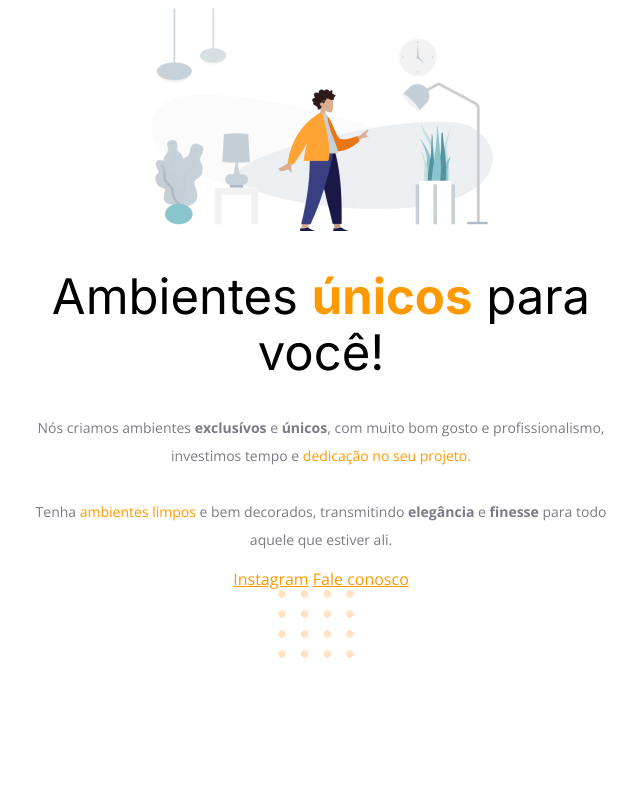
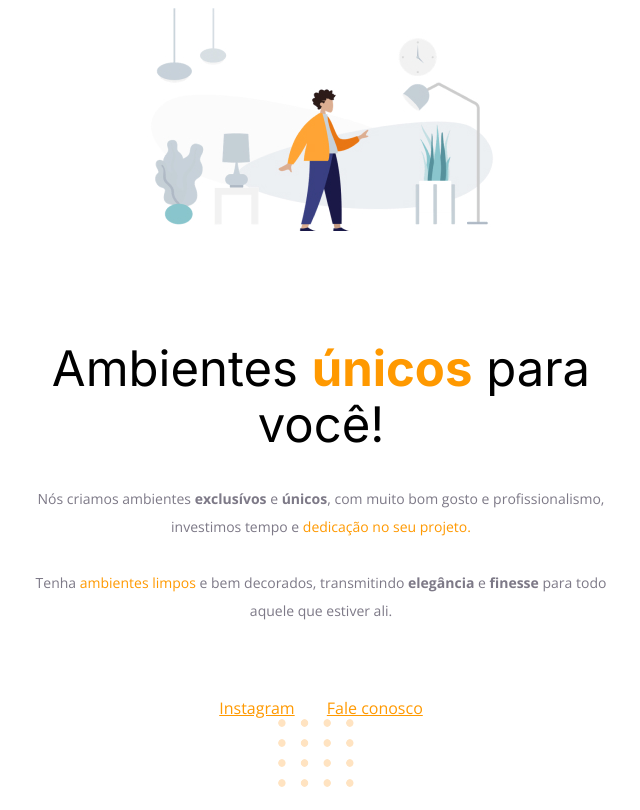
Before and after one commit to Brainha/Projeto01, a plain HTML site: page index.html in a window 1280 px wide. Shown: the whole page, without its empty margins (319-959 px from the left). Drawn offline with nearby package versions, Linux system fonts and the light colour scheme.

Commit message:
TrabalhandoComEspacamentos
aula27

```diff
--- a/style.css
+++ b/style.css
@@ -6,7 +6,11 @@ body {
 
 #hero{
   width: 592px;
-  margin: auto;
+  margin: 0px auto 72px ;
+}
+
+#hero img {
+  margin-bottom: 72px;
 }
 
 h1{
@@ -14,6 +18,8 @@ h1{
   font-size: 49px;
   line-height: 56px;
   font-weight: normal;
+
+  margin-bottom: 32px;
 }
 
 h1 span{
@@ -30,3 +36,7 @@ p{
   font-size: 14px;
   line-height: 28px;
 }
+
+#footer a + a {
+  margin-left: 28px;
+}
```
